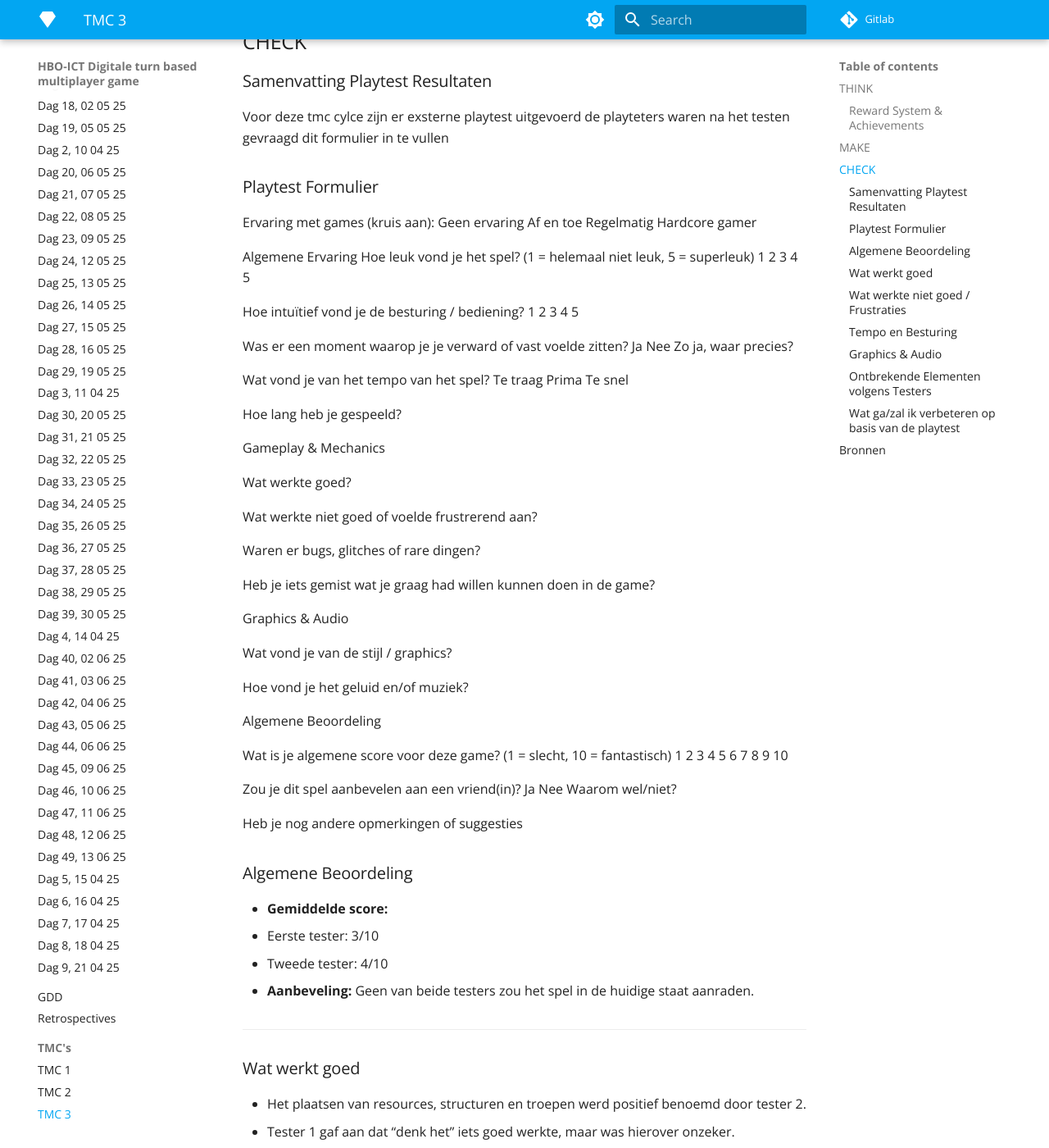
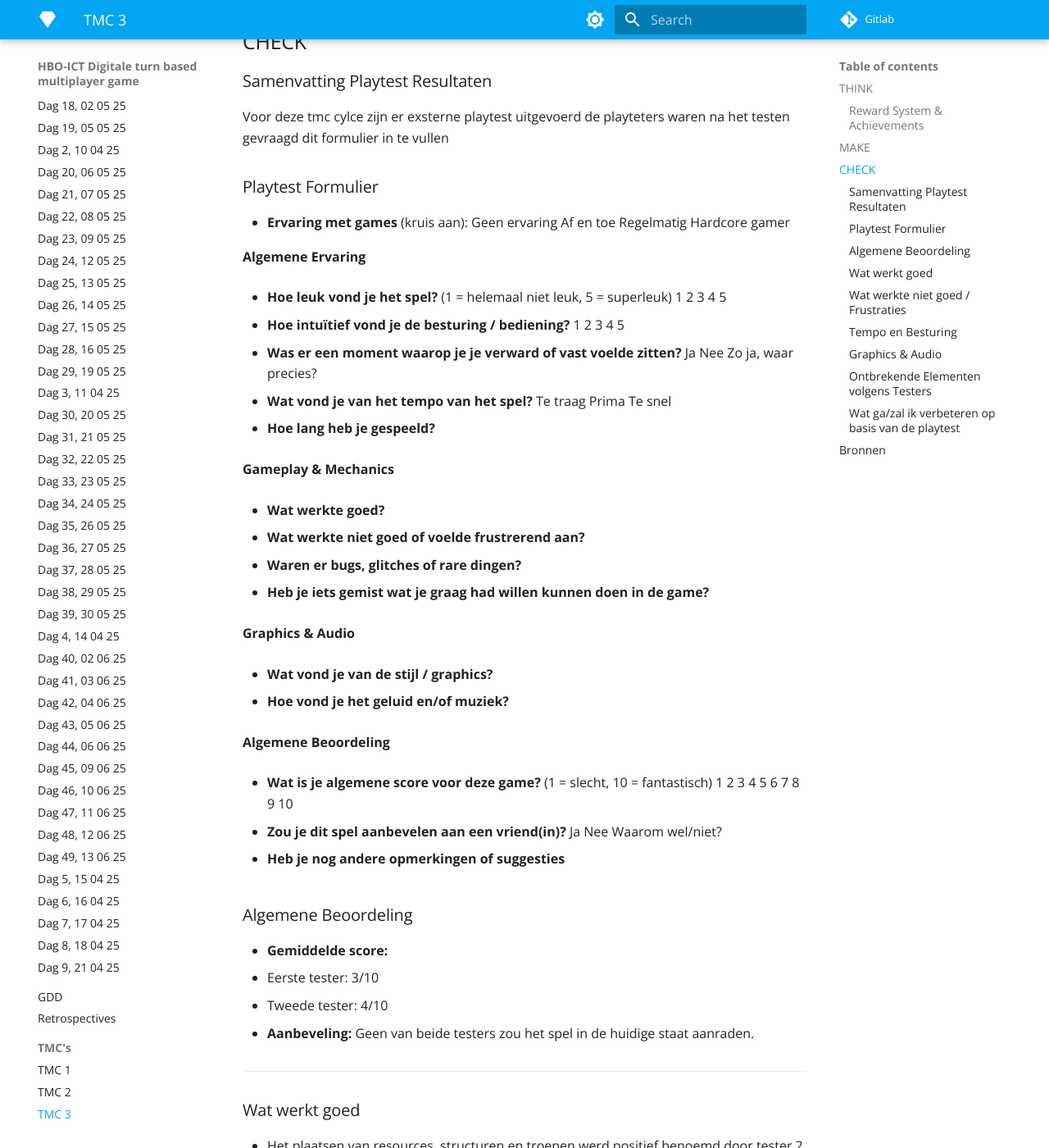
Before and after one commit to lieuweZ/HexFront, an MkDocs documentation site: the page built from docs/TMC's/TMC_3/TMC 3.md, in a window 1280 px wide and 1400 px high, scrolled down 1104 px. Shown: the whole window at 82% size. Built offline with MkDocs 1.6.1 and Material for MkDocs 9.7.7, drawn with Linux system fonts in a browser that asks for light colours; nearby versions of some CDN libraries; library files that are not in the unit come from our copies.

Commit message:
Update file TMC 3.md

```diff
--- a/docs/TMC's/TMC_3/TMC 3.md
+++ b/docs/TMC's/TMC_3/TMC 3.md
@@ -48,60 +48,61 @@ Voor deze tmc cylce zijn er exsterne playtest uitgevoerd de playteters waren na
 
 ### Playtest Formulier
 
-Ervaring met games (kruis aan):
+- **Ervaring met games** (kruis aan):
  Geen ervaring
  Af en toe
  Regelmatig
  Hardcore gamer
 
-Algemene Ervaring
-Hoe leuk vond je het spel?
+**Algemene Ervaring**
+
+- **Hoe leuk vond je het spel?**
 (1 = helemaal niet leuk, 5 = superleuk)
 1  2  3  4  5
 
-Hoe intuïtief vond je de besturing / bediening?
+- **Hoe intuïtief vond je de besturing / bediening?**
 1  2  3  4  5
 
-Was er een moment waarop je je verward of vast voelde zitten?
+- **Was er een moment waarop je je verward of vast voelde zitten?**
  Ja
  Nee
 Zo ja, waar precies?
 
-Wat vond je van het tempo van het spel?
+- **Wat vond je van het tempo van het spel?**
  Te traag
  Prima
  Te snel
 
-Hoe lang heb je gespeeld?
+- **Hoe lang heb je gespeeld?**
 
-Gameplay & Mechanics
+**Gameplay & Mechanics**
 
-Wat werkte goed?
+- **Wat werkte goed?**
 
-Wat werkte niet goed of voelde frustrerend aan?
+- **Wat werkte niet goed of voelde frustrerend aan?**
 
-Waren er bugs, glitches of rare dingen?
+- **Waren er bugs, glitches of rare dingen?**
 
-Heb je iets gemist wat je graag had willen kunnen doen in de game?
+- **Heb je iets gemist wat je graag had willen kunnen doen in de game?**
 
-Graphics & Audio
+**Graphics & Audio**
 
-Wat vond je van de stijl / graphics?
+- **Wat vond je van de stijl / graphics?**
 
-Hoe vond je het geluid en/of muziek?
+- **Hoe vond je het geluid en/of muziek?**
 
-Algemene Beoordeling
+**Algemene Beoordeling**
 
-Wat is je algemene score voor deze game?
+- **Wat is je algemene score voor deze game?**
 (1 = slecht, 10 = fantastisch)
 1  2  3  4  5  6  7  8  9  10
 
-Zou je dit spel aanbevelen aan een vriend(in)?
+- **Zou je dit spel aanbevelen aan een vriend(in)?**
  Ja
  Nee
 Waarom wel/niet?
 
-Heb je nog andere opmerkingen of suggesties
+- **Heb je nog andere opmerkingen of suggesties**
 
 ### Algemene Beoordeling
 - **Gemiddelde score:**
```
